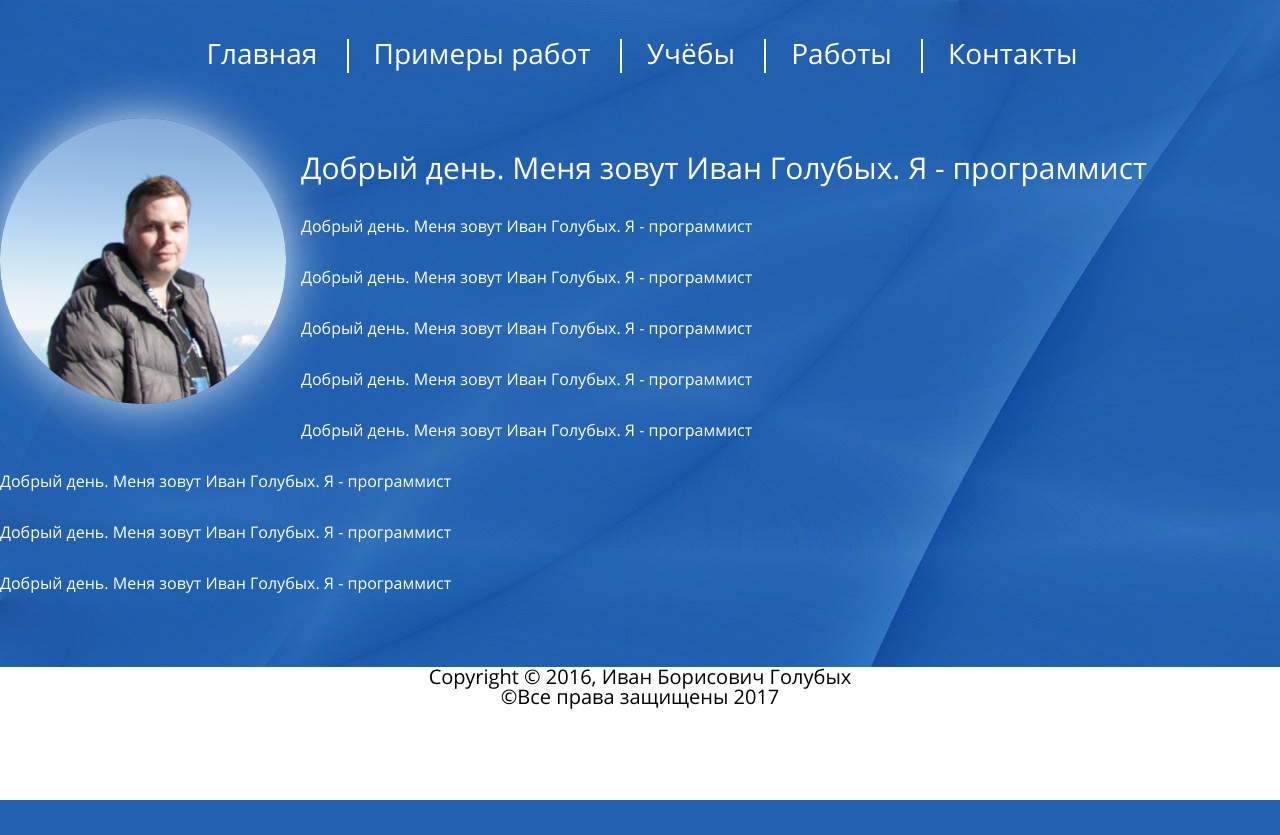
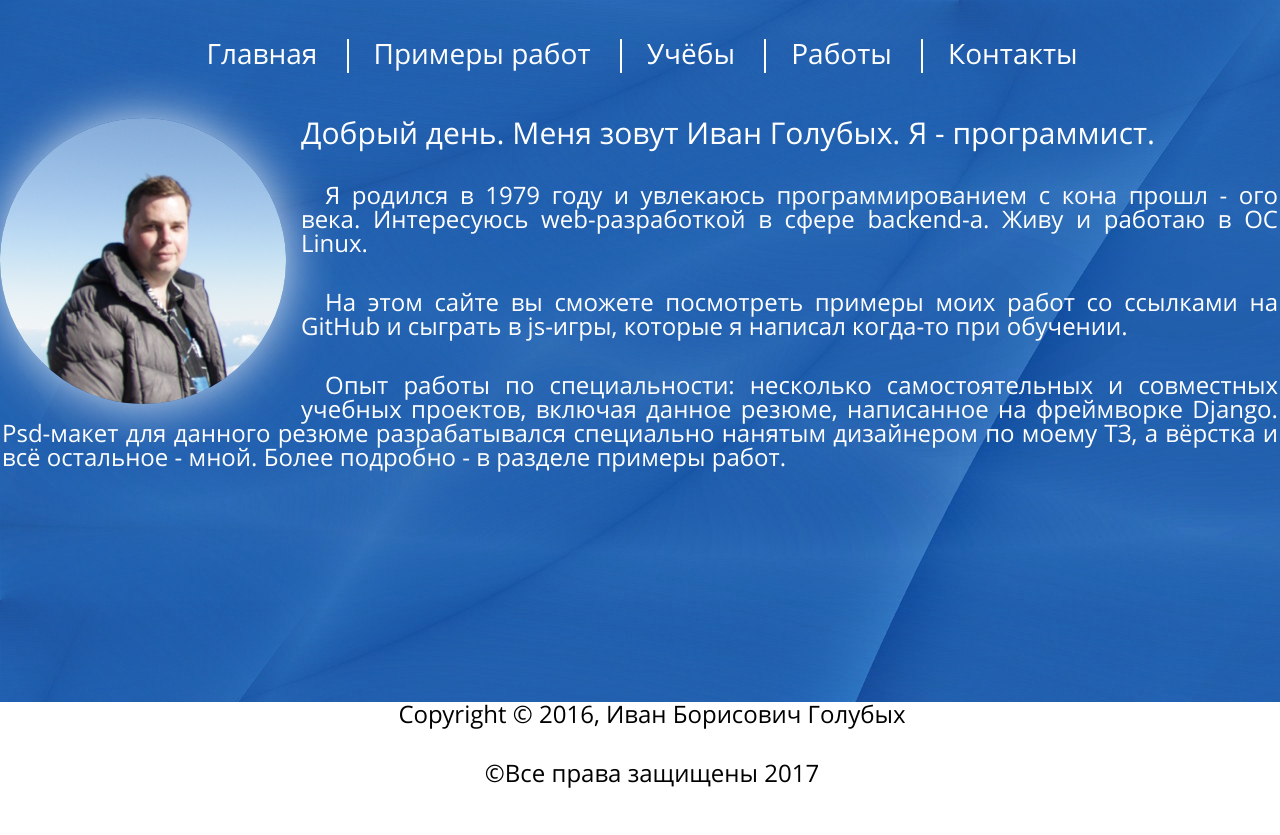
Before and after one commit to ivangolubykh/2017_portfolio, a Django app: page /django/profile_ig/ in a window 1280 px wide. Before the commit the page ends 800 px from the top, so only its background shows below. Run offline with Django 3.2, Linux system fonts and the light colour scheme; data comes from the database, SQL or seed files in the repository; both versions use the stored data as it was after the commit.

Commit message:
В БД внесены тексты главной страницы. Сделан вывод текстов на главную страницу из БД и их оформление.

```diff
--- a/portfolio_django_2017/app_admin_debug/views.py
+++ b/portfolio_django_2017/app_admin_debug/views.py
@@ -91,18 +91,18 @@ class H2Update(UpdateView):
 
 
 class H3Update(UpdateView):
-    model = MainHeader2Text
+    model = MainHeader3Text
     template_name = 'admin_main_update.html'
     fields = ['ordinal', 'text', 'up']
 
 
 class H4Update(UpdateView):
-    model = MainHeader2Text
+    model = MainHeader4Text
     template_name = 'admin_main_update.html'
     fields = ['ordinal', 'text', 'up']
 
 
 class TextUpdate(UpdateView):
-    model = MainHeader2Text
+    model = MainText
     template_name = 'admin_main_update.html'
     fields = ['ordinal', 'text', 'up']
--- a/portfolio_django_2017/app_main/models.py
+++ b/portfolio_django_2017/app_main/models.py
@@ -46,7 +46,7 @@ class MainHeader1Text(models.Model):
                             )
 
     def __str__(self):
-        return self.text
+        return '{} - {}'.format(self.ordinal, self.text)
 
     def get_absolute_url(self):
         return reverse('admin')
@@ -98,7 +98,7 @@ class MainHeader2Text(models.Model):
                            )
 
     def __str__(self):
-        return self.text
+        return '{} - {}'.format(self.ordinal, self.text)
 
     def get_absolute_url(self):
         return reverse('admin')
@@ -150,7 +150,7 @@ class MainHeader3Text(models.Model):
                            )
 
     def __str__(self):
-        return self.text
+        return '{} - {}'.format(self.ordinal, self.text)
 
     def get_absolute_url(self):
         return reverse('admin')
@@ -202,7 +202,7 @@ class MainHeader4Text(models.Model):
                            )
 
     def __str__(self):
-        return self.text
+        return '{} - {}'.format(self.ordinal, self.text)
 
     def get_absolute_url(self):
         return reverse('admin')
@@ -254,7 +254,7 @@ class MainText(models.Model):
                            )
 
     def __str__(self):
-        return self.text
+        return '{} - {}'.format(self.ordinal, self.text)
 
     def get_absolute_url(self):
         return reverse('admin')
--- a/portfolio_django_2017/general_static/general/style/style.css
+++ b/portfolio_django_2017/general_static/general/style/style.css
@@ -48,6 +48,7 @@ body {
     -webkit-hyphens: auto;
     -moz-hyphens: auto;
     -ms-hyphens: auto;
+    text-align: justify;
     background-image: url(/django/profile_ig/static/general/img/fon-01.jpg)
 }
 
@@ -128,8 +129,14 @@ footer {
     }
 
 
-    h1 {
-        font-size: 30px
+    body p, body h1, body h2, body h3, body h4 {
+        margin: 35px 2px;
+    }
+    body h1 {
+        font-size: 30px;
+    }
+    body p {
+        font-size: 24px;
     }
 }
 
@@ -150,23 +157,22 @@ article {
     margin: 45px 0;
 }
 
-.my_foto {
+.my_foto > img {
     border-radius: 50%;
     box-shadow: 0 0 55px -5px white;
+    width: 286px;
 }
 
-article > div:first-child {
+.my_foto {
     float: left;
     margin: 0 15px 0 0;
     width: 286px;
 }
 
-article > div:first-child > img {
-    width: 286px;
+body input, body select, body textarea {
+    color: black;
 }
 
-article > div {
-    display: inline-block;
-    margin: 35px 0 0 0;
-    width: calc(100% - 301px);
+p {
+    text-indent: 1em;
 }
--- a/portfolio_django_2017/templates/index.html
+++ b/portfolio_django_2017/templates/index.html
@@ -5,39 +5,32 @@
 {% block breadcrumbs %}
 {% endblock %}
 {% block content  %}
-    <div>
-        <img class="my_foto" src="{% static 'general/img/my_foto_winter.jpg' %}">
+    <div class="my_foto">
+        <img src="{% static 'general/img/my_foto_winter.jpg' %}">
     </div>
-    <div>
-        <h1>Добрый день. Меня зовут Иван Голубых. Я - программист</h1>
-    </div>
-    <div>
-        <p>Добрый день. Меня зовут Иван Голубых. Я - программист</p>
-    </div>
-    <div>
-        <p>Добрый день. Меня зовут Иван Голубых. Я - программист</p>
-    </div>
-    <div>
-        <p>Добрый день. Меня зовут Иван Голубых. Я - программист</p>
-    </div>
-    <div>
-        <p>Добрый день. Меня зовут Иван Голубых. Я - программист</p>
-    </div>
-    <div>
-        <p>Добрый день. Меня зовут Иван Голубых. Я - программист</p>
-    </div>
-    <div>
-        <p>Добрый день. Меня зовут Иван Голубых. Я - программист</p>
-    </div>
-    <div>
-        <p>Добрый день. Меня зовут Иван Голубых. Я - программист</p>
-    </div>
-    <div>
-        <p>Добрый день. Меня зовут Иван Голубых. Я - программист</p>
-    </div>
-    {% for h1 in objects %}
-        <div>
-            <p>Добрый день. Меня зовут Иван Голубых. Я - программист</p>
-        </div>
+    {% for h1 in object_list %}
+        {% if h1.text %}
+            <h1>{{ h1.text|safe }}</h1>
+        {% endif %}
+        {% for h2 in h1.mainheader2text_set.all %}
+            {% if h2.text|safe %}
+                <h2>{{ h2.text }}</h2>
+            {% endif %}
+            {% for h3 in h2.mainheader3text_set.all %}
+                {% if h3.text|safe %}
+                    <h3>{{ h3.text }}</h3>
+                {% endif %}
+                {% for h4 in h3.mainheader4text_set.all %}
+                    {% if h4.text|safe %}
+                        <h4>{{ h4.text }}</h4>
+                    {% endif %}
+                    {% for text in h4.maintext_set.all %}
+                        {% if text.text %}
+                            <p>{{ text.text|safe }}</p>
+                        {% endif %}
+                    {% endfor %}
+                {% endfor %}
+            {% endfor %}
+        {% endfor %}
     {% endfor %}
 {% endblock %}
```
Also changed, not shown: portfolio_django_2017/app_admin_debug/templates/admin.html (+5 -5 lines), portfolio_django_2017/db.sqlite3.
